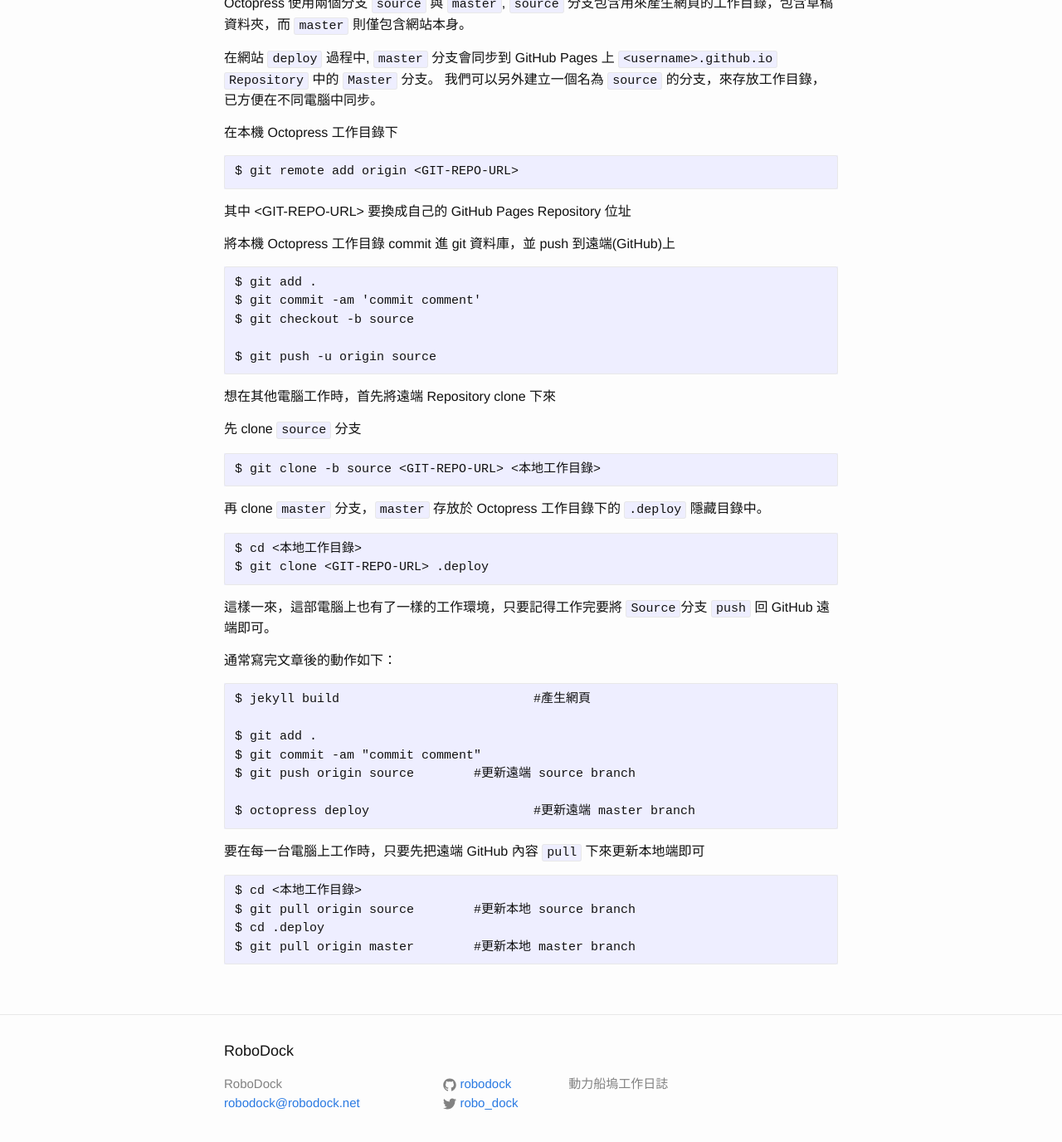
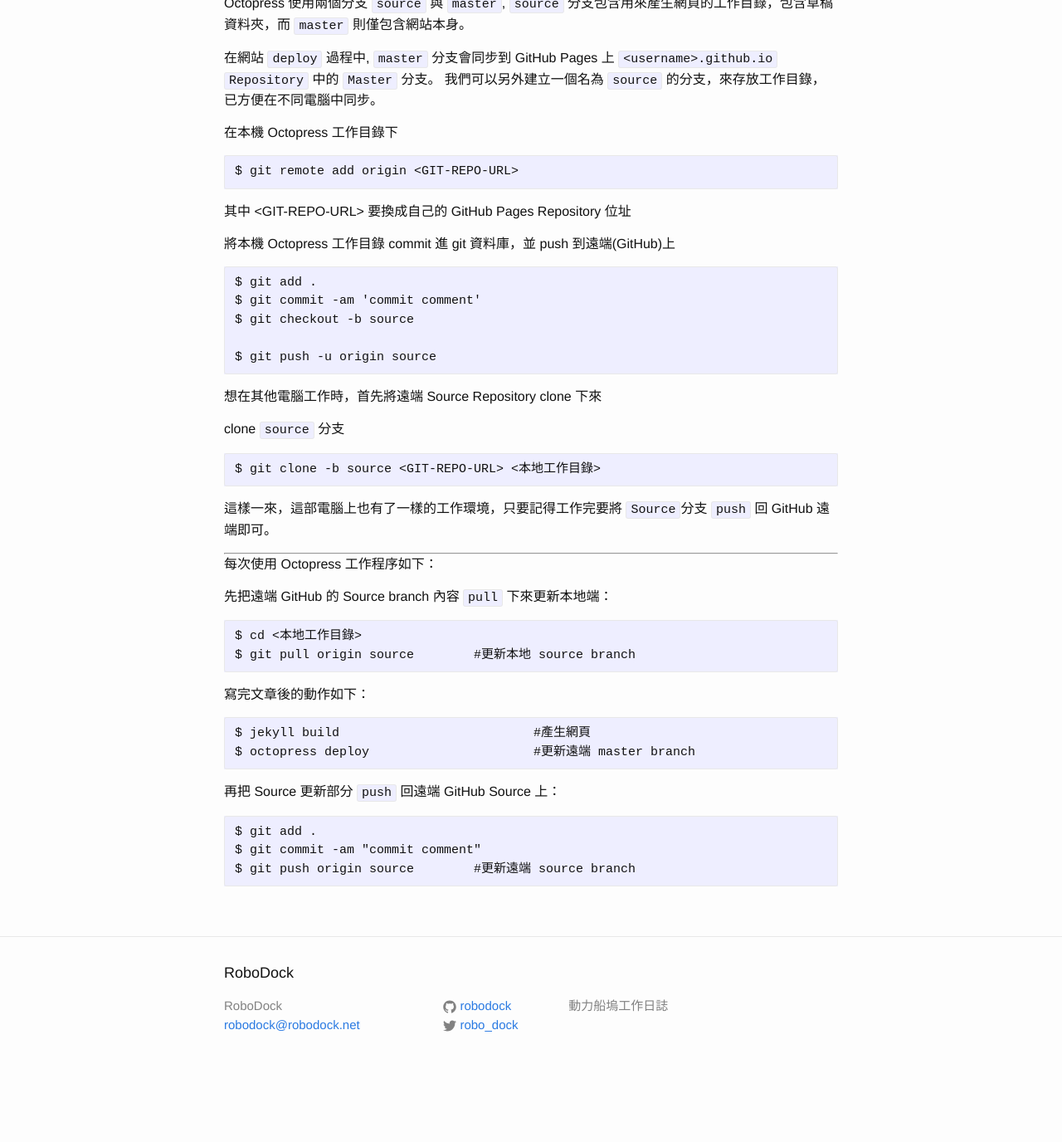
Before and after one commit to robodock/robodock.github.io, a Jekyll site: the page built from _posts/2015-08-17-octopress-3-github-pages-blog.markdown, in a window 1280 px wide and 1400 px high, scrolled down 4630 px. Shown: the top 1376 px of the window at 83% size. Built offline with Jekyll 4.4.1, drawn with Linux system fonts in a browser that asks for light colours; after the commit the page ends 5936 px from its top, so only the background shows below that.

Commit message:
2016-04-09 16:09

```diff
--- a/_posts/2015-08-17-octopress-3-github-pages-blog.markdown
+++ b/_posts/2015-08-17-octopress-3-github-pages-blog.markdown
@@ -200,32 +200,31 @@
 	$ git push -u origin source
 
 
-想在其他電腦工作時，首先將遠端 Repository clone 下來
+想在其他電腦工作時，首先將遠端 Source Repository clone 下來
 
-先 clone `source` 分支
+clone `source` 分支
 
 	$ git clone -b source <GIT-REPO-URL> <本地工作目錄>
 
-再 clone `master` 分支，`master` 存放於 Octopress 工作目錄下的 `.deploy` 隱藏目錄中。
-
-	$ cd <本地工作目錄>
-	$ git clone <GIT-REPO-URL> .deploy
 
 這樣一來，這部電腦上也有了一樣的工作環境，只要記得工作完要將 `Source`分支 `push` 回 GitHub 遠端即可。
 
-通常寫完文章後的動作如下：
+---
+每次使用 Octopress 工作程序如下：
+
+先把遠端 GitHub 的 Source branch 內容 `pull` 下來更新本地端：
+
+	$ cd <本地工作目錄>
+	$ git pull origin source	#更新本地 source branch
+
+
+寫完文章後的動作如下：
 
 	$ jekyll build				#產生網頁
+	$ octopress deploy			#更新遠端 master branch
+
+再把 Source 更新部分 `push` 回遠端 GitHub Source 上：
 
 	$ git add .
 	$ git commit -am "commit comment"
 	$ git push origin source 	#更新遠端 source branch
-
-	$ octopress deploy			#更新遠端 master branch
-
-要在每一台電腦上工作時，只要先把遠端 GitHub 內容 `pull` 下來更新本地端即可
-
-	$ cd <本地工作目錄>
-	$ git pull origin source	#更新本地 source branch
-	$ cd .deploy
-	$ git pull origin master	#更新本地 master branch
```
